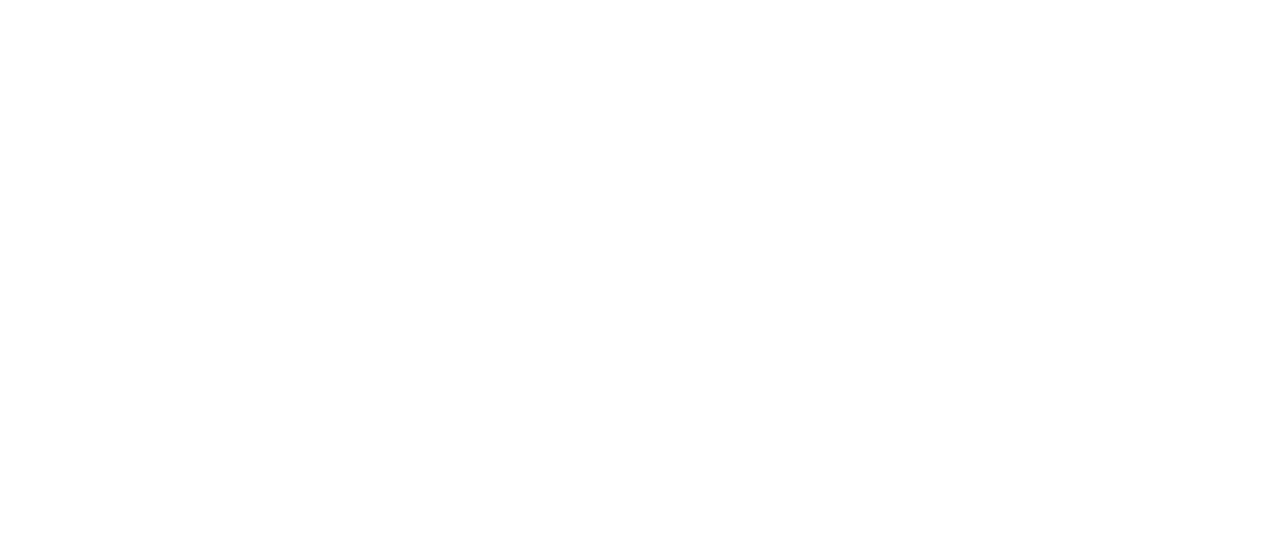
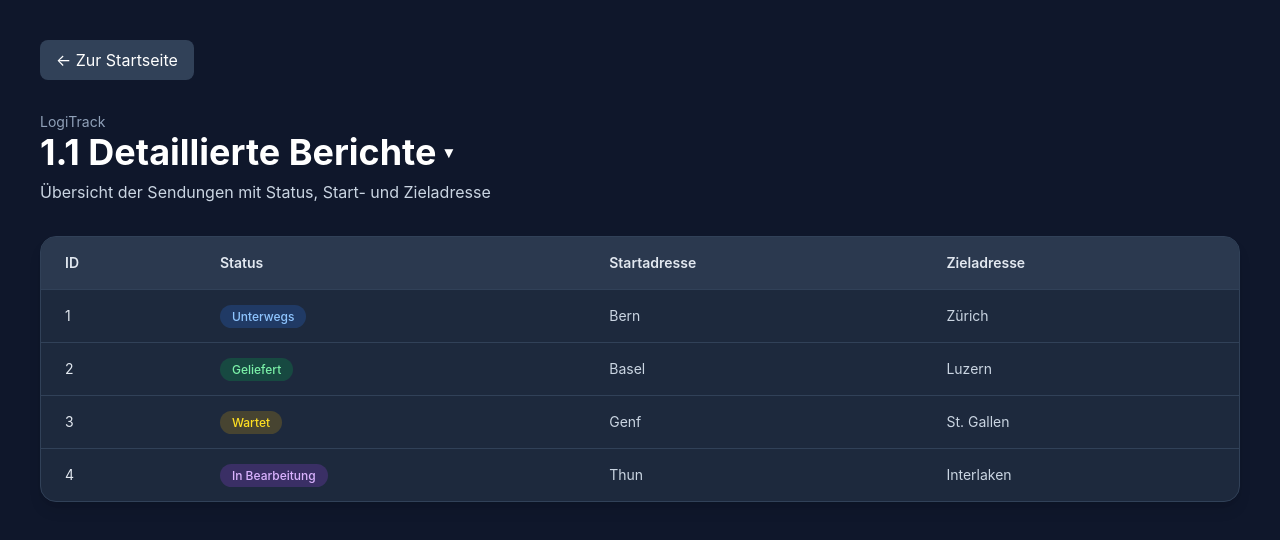
Before and after one commit to ITKFA35/LogiTrack, a React (Vite) app: page /reports/dashboard in a window 1280 px wide. Before the commit this address had no page. Shown: the top 540 px of the page. Built offline with nearby package versions, Linux system fonts and the light colour scheme.

Commit message:
Dashboard & Sendungsübersicht fertig (Mockdaten)

```diff
--- a/src/App.jsx
+++ b/src/App.jsx
@@ -5,12 +5,15 @@
 import Inventory from "./pages/Inventory";
 import Reports from "./pages/Reports";
 import CustomerPartnerPortal from "./pages/CustomerPartnerPortal";
+import DashboardV2 from "./pages/DashboardV2";
+
 
 function App() {
   return (
     <Routes>
       <Route path="/" element={<Dashboard />} />
-      <Route path="/customer-portal" element={<CustomerPartnerPortal />} />
+      <Route path="/Customer-Portal" element={<CustomerPartnerPortal />} />
+      <Route path="/reports/dashboard" element={<DashboardV2 />} />
       <Route path="/transport" element={<TransportManagement />} />
       <Route path="/flotte" element={<FleetManagement />} />
       <Route path="/inventar" element={<Inventory />} />
--- a/src/pages/CustomerPartnerPortal.jsx
+++ b/src/pages/CustomerPartnerPortal.jsx
@@ -5,7 +5,7 @@
     <div className="min-h-screen bg-slate-900 text-white flex items-center justify-center">
       <h1 className="text-4xl">Customer Partner Portal Page</h1>
       <button onClick={() => navigate("/")} className="absolute top-6 left-6 bg-slate-700 px-4 py-2 rounded-lg hover:bg-slate-600 transition">
-        ← Dashboard
+        ← Zur Startseite
       </button>
     </div>
   );
--- a/src/pages/Dashboard.jsx
+++ b/src/pages/Dashboard.jsx
@@ -4,11 +4,11 @@
   const navigate = useNavigate();
 
   const buttons = [
-    { name: "Customer Portal", path: "/customer-portal" },
-    { name: "Transport", path: "/transport" },
-    { name: "Flotte", path: "/flotte" },
-    { name: "Inventar", path: "/inventar" },
-    { name: "Reports", path: "/reports" },
+    { name: "Transportmanagement", path: "/transport" },
+    { name: "Flottenmanagement", path: "/flotte" },
+    { name: "Lagen & Inventar", path: "/inventar" },
+    { name: "Reporting & Dashboard", path: "/reports" },
+    { name: "Kunden & Partnerfunktion", path: "/Customer-Portal" },
   ];
 
   return (
--- /dev/null
+++ b/src/pages/DashboardV2.jsx
@@ -0,0 +1,135 @@
+import { useNavigate } from "react-router-dom";
+import { useState } from "react";
+
+export default function DashboardV2() {
+  const navigate = useNavigate();
+  const [menuOpen, setMenuOpen] = useState(false);
+
+  const sendungen = [
+    {
+      id: 1,
+      status: "Unterwegs",
+      startadresse: "Bern",
+      zieladresse: "Zürich",
+    },
+    {
+      id: 2,
+      status: "Geliefert",
+      startadresse: "Basel",
+      zieladresse: "Luzern",
+    },
+    {
+      id: 3,
+      status: "Wartet",
+      startadresse: "Genf",
+      zieladresse: "St. Gallen",
+    },
+    {
+      id: 4,
+      status: "In Bearbeitung",
+      startadresse: "Thun",
+      zieladresse: "Interlaken",
+    },
+  ];
+
+  const getStatusStyle = (status) => {
+    switch (status) {
+      case "Geliefert":
+        return "bg-green-500/20 text-green-300";
+      case "Unterwegs":
+        return "bg-blue-500/20 text-blue-300";
+      case "Wartet":
+        return "bg-yellow-500/20 text-yellow-300";
+      case "In Bearbeitung":
+        return "bg-purple-500/20 text-purple-300";
+      default:
+        return "bg-slate-500/20 text-slate-300";
+    }
+  };
+
+  return (
+    <div className="min-h-screen bg-slate-900 text-white p-8 md:p-10">
+      <button
+        onClick={() => navigate("/reports")}
+        className="mb-8 rounded-lg bg-slate-700 px-4 py-2 hover:bg-slate-600 transition"
+      >
+        ← Zur Startseite
+      </button>
+
+      <div className="relative mb-8">
+        <p className="text-sm text-slate-400">LogiTrack</p>
+
+        <h1
+          onClick={() => setMenuOpen(!menuOpen)}
+          className="inline-flex cursor-pointer items-center gap-2 text-3xl font-bold md:text-4xl hover:text-blue-400 transition"
+        >
+          1.1 Detaillierte Berichte
+          <span className="text-base">▾</span>
+        </h1>
+
+        <p className="mt-2 text-slate-300">
+          Übersicht der Sendungen mit Status, Start- und Zieladresse
+        </p>
+
+        {menuOpen && (
+          <div className="absolute mt-3 w-72 rounded-xl border border-slate-700 bg-slate-900 shadow-xl z-50">
+            <button
+              onClick={() => {
+                navigate("/reports");
+                setMenuOpen(false);
+              }}
+              className="block w-full px-4 py-3 text-left text-sm hover:bg-slate-800 rounded-t-xl"
+            >
+              1. Reporting & Dashboard
+            </button>
+
+            <button
+              onClick={() => {
+                navigate("/reports/dashboard");
+                setMenuOpen(false);
+              }}
+              className="block w-full px-4 py-3 text-left text-sm hover:bg-slate-800 rounded-b-xl"
+            >
+              1.1 Detaillierte Berichte
+            </button>
+          </div>
+        )}
+      </div>
+
+      <div className="overflow-x-auto rounded-2xl border border-slate-700 bg-slate-800 shadow-lg">
+        <table className="min-w-full">
+          <thead className="bg-slate-700/70">
+            <tr>
+              <th className="px-6 py-4 text-left text-sm font-semibold text-slate-200">ID</th>
+              <th className="px-6 py-4 text-left text-sm font-semibold text-slate-200">Status</th>
+              <th className="px-6 py-4 text-left text-sm font-semibold text-slate-200">Startadresse</th>
+              <th className="px-6 py-4 text-left text-sm font-semibold text-slate-200">Zieladresse</th>
+            </tr>
+          </thead>
+
+          <tbody>
+            {sendungen.map((sendung) => (
+              <tr
+                key={sendung.id}
+                className="border-t border-slate-700 hover:bg-slate-700/40 transition"
+              >
+                <td className="px-6 py-4 text-sm text-slate-200">{sendung.id}</td>
+                <td className="px-6 py-4 text-sm">
+                  <span
+                    className={`rounded-full px-3 py-1 text-xs font-medium ${getStatusStyle(
+                      sendung.status
+                    )}`}
+                  >
+                    {sendung.status}
+                  </span>
+                </td>
+                <td className="px-6 py-4 text-sm text-slate-300">{sendung.startadresse}</td>
+                <td className="px-6 py-4 text-sm text-slate-300">{sendung.zieladresse}</td>
+              </tr>
+            ))}
+          </tbody>
+        </table>
+      </div>
+    </div>
+  );
+}
--- a/src/pages/FleetManagement.jsx
+++ b/src/pages/FleetManagement.jsx
@@ -5,7 +5,7 @@
     <div className="min-h-screen bg-slate-900 text-white flex items-center justify-center">
       <h1 className="text-4xl">Flotte Page</h1>
       <button onClick={() => navigate("/")} className="absolute top-6 left-6 bg-slate-700 px-4 py-2 rounded-lg hover:bg-slate-600 transition">
-        ← Dashboard
+        ← Zur Startseite
       </button>
     </div>
   );
--- a/src/pages/Inventory.jsx
+++ b/src/pages/Inventory.jsx
@@ -5,7 +5,7 @@
     <div className="min-h-screen bg-slate-900 text-white flex items-center justify-center">
       <h1 className="text-4xl">Inventar Page</h1>
       <button onClick={() => navigate("/")} className="absolute top-6 left-6 bg-slate-700 px-4 py-2 rounded-lg hover:bg-slate-600 transition">
-        ← Dashboard
+        ← Zur Startseite
       </button>
     </div>
   );
--- a/src/pages/Reports.jsx
+++ b/src/pages/Reports.jsx
@@ -1,13 +1,70 @@
 import { useNavigate } from "react-router-dom";
+import { useState } from "react";
 
 export default function Reports() {
   const navigate = useNavigate();
+  const [menuOpen, setMenuOpen] = useState(false);
+
   return (
-    <div className="min-h-screen bg-slate-900 text-white flex items-center justify-center">
-      <h1 className="text-4xl">Reports Page</h1>
-      <button onClick={() => navigate("/")} className="absolute top-6 left-6 bg-slate-700 px-4 py-2 rounded-lg hover:bg-slate-600 transition">
-        ← Dashboard
+    <div className="min-h-screen bg-slate-900 text-white p-8 md:p-10">
+      <button
+        onClick={() => navigate("/")}
+        className="mb-8 rounded-lg bg-slate-700 px-4 py-2 hover:bg-slate-600 transition"
+      >
+        ← Zur Startseite
       </button>
+
+      <div className="relative mb-8">
+        <p className="text-sm text-slate-400">LogiTrack</p>
+
+        <h1
+          onClick={() => setMenuOpen(!menuOpen)}
+          className="inline-flex cursor-pointer items-center gap-2 text-3xl font-bold md:text-4xl hover:text-blue-400 transition"
+        >
+          1. Reporting & Dashboard
+          <span className="text-base">▾</span>
+        </h1>
+
+        <p className="mt-2 text-slate-300">
+          Übersicht der wichtigsten Kennzahlen
+        </p>
+
+        {menuOpen && (
+          <div className="absolute mt-3 w-72 rounded-xl border border-slate-700 bg-slate-900 shadow-xl z-50">
+            <button
+              onClick={() => {
+                navigate("/reports");
+                setMenuOpen(false);
+              }}
+              className="block w-full px-4 py-3 text-left text-sm hover:bg-slate-800 rounded-t-xl"
+            >
+              1. Reporting & Dashboard
+            </button>
+
+            <button
+              onClick={() => {
+                navigate("/reports/dashboard");
+                setMenuOpen(false);
+              }}
+              className="block w-full px-4 py-3 text-left text-sm hover:bg-slate-800 rounded-b-xl"
+            >
+              1.1 Detaillierte Berichte
+            </button>
+          </div>
+        )}
+      </div>
+
+      <div className="grid grid-cols-1 gap-6 md:grid-cols-2">
+        <div className="rounded-2xl bg-slate-800 p-6 shadow-lg">
+          <p className="text-gray-400">Anzahl Sendungen</p>
+          <h2 className="text-3xl font-bold mt-2">12</h2>
+        </div>
+
+        <div className="rounded-2xl bg-slate-800 p-6 shadow-lg">
+          <p className="text-gray-400">Anzahl Fahrzeuge</p>
+          <h2 className="text-3xl font-bold mt-2">5</h2>
+        </div>
+      </div>
     </div>
   );
 }
--- a/src/pages/TransportManagement.jsx
+++ b/src/pages/TransportManagement.jsx
@@ -5,7 +5,7 @@
     <div className="min-h-screen bg-slate-900 text-white flex items-center justify-center">
       <h1 className="text-4xl">Transport Page</h1>
       <button onClick={() => navigate("/")} className="absolute top-6 left-6 bg-slate-700 px-4 py-2 rounded-lg hover:bg-slate-600 transition">
-        ← Dashboard
+        ← Zur Startseite
       </button>
     </div>
   );
```
